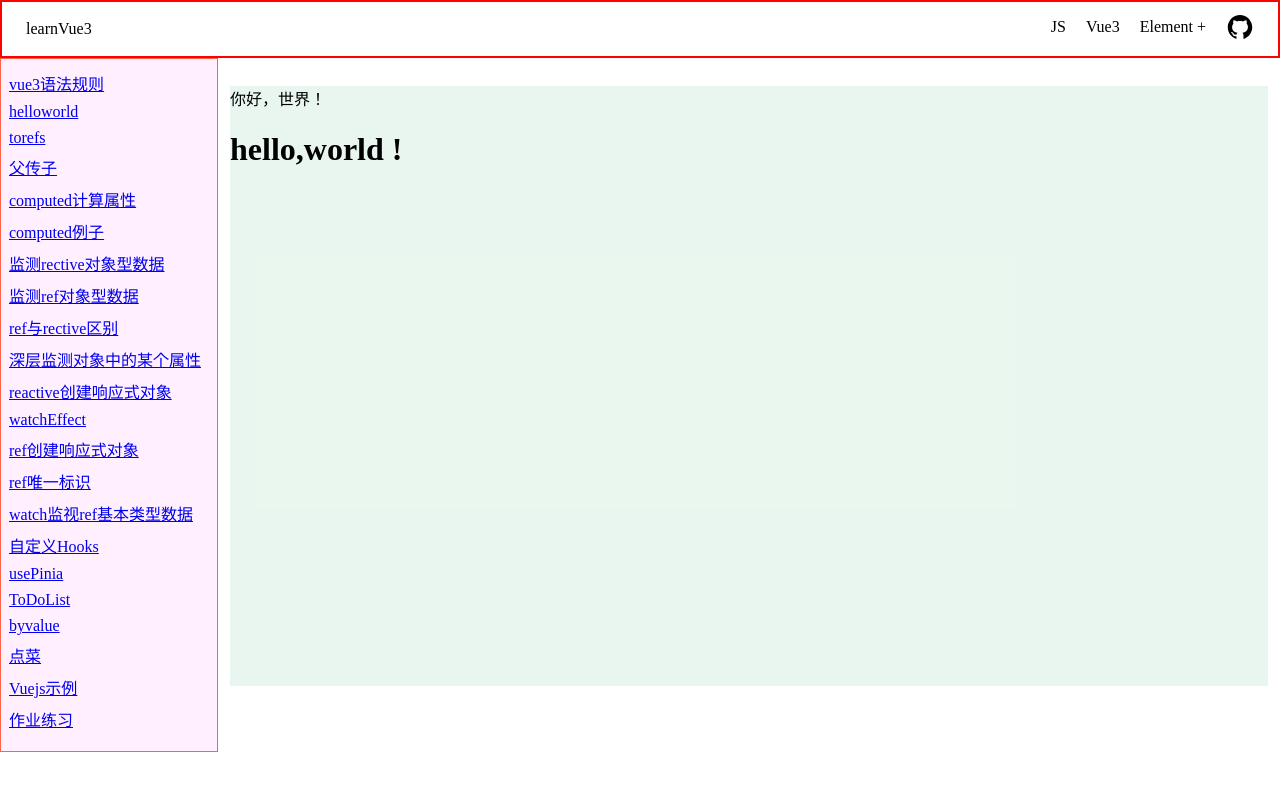
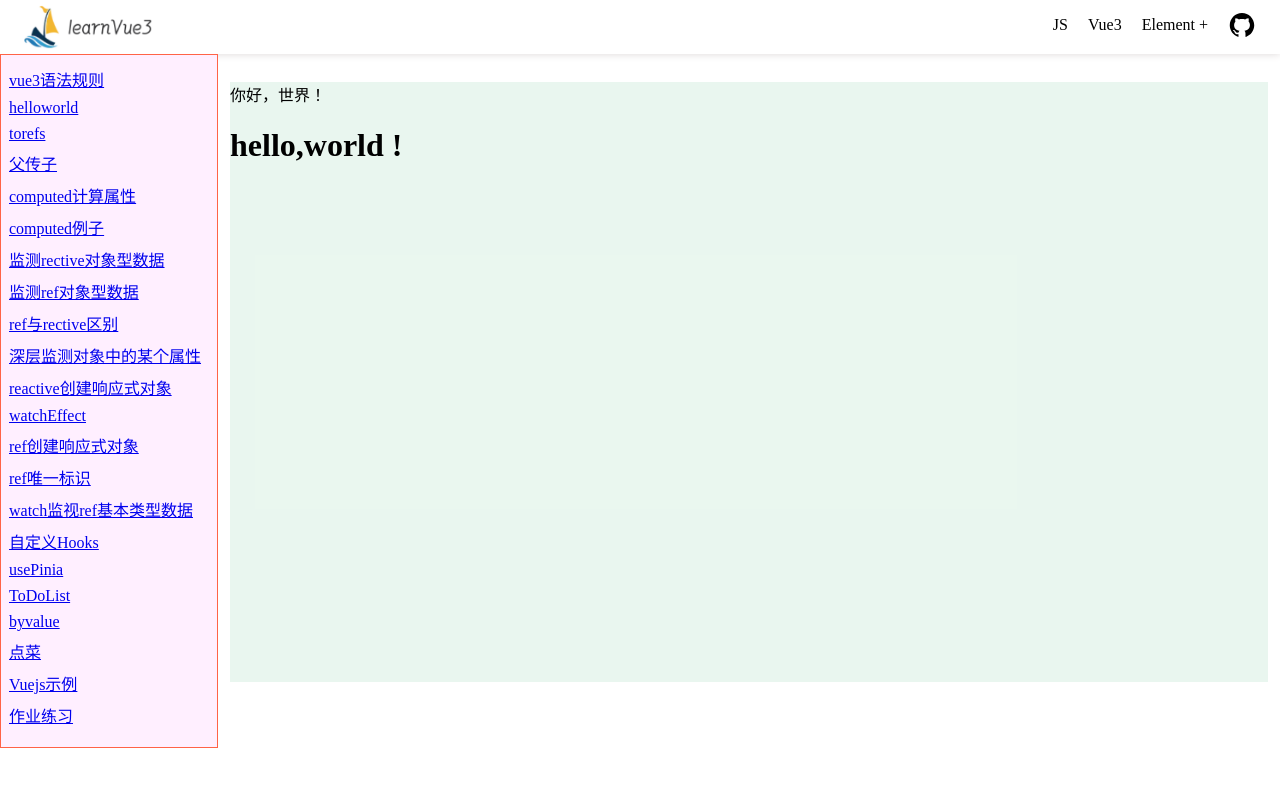
Before and after one commit to beiduofeng/learnVue3, a Vue app: page /#/1 in a window 1280 px wide. Shown: the top 790 px of the page. Built offline with nearby package versions, Linux system fonts and the light colour scheme.

Commit message:
打包后图片丢失

```diff
--- a/src/common/Header/index.vue
+++ b/src/common/Header/index.vue
@@ -1,6 +1,8 @@
 <template>
     <div class="header">
-        <div class="logo"> learnVue3 </div>
+        <div class="logo">
+            <img :src="logoUrl" alt="">
+        </div>
         <div class="right">
             <div class="tabs">
                 <span>JS</span>
@@ -18,21 +20,27 @@
     </div>
 </template>
 <script setup>
-
+// BOM 知识点
+const host = "http://" + window.location.host
+const logoUrl = host + "/src/assets/logo.png";
 </script>
 
 <style scoped>
 .header {
-    border: 2px solid red;
     height: 50px;
     padding: 2px 24px;
     display: flex;
     align-items: center;
     justify-content: space-between;
+    box-shadow: 0 0 8px 0 rgb(220, 215, 215);
 }
 
 .logo {
     width: 100px;
+}
+
+.logo img {
+    height: 48px;
 }
 
 .right {
```
Also changed, not shown: src/assets/logo.png (added).
